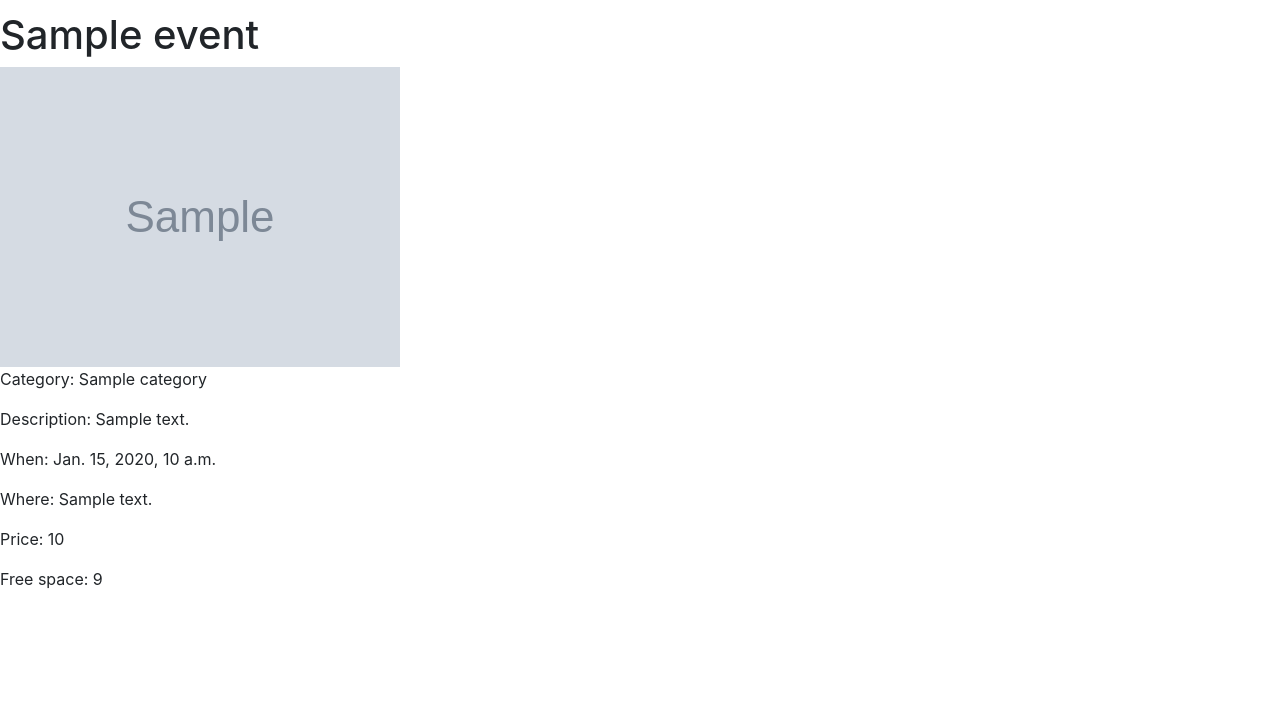
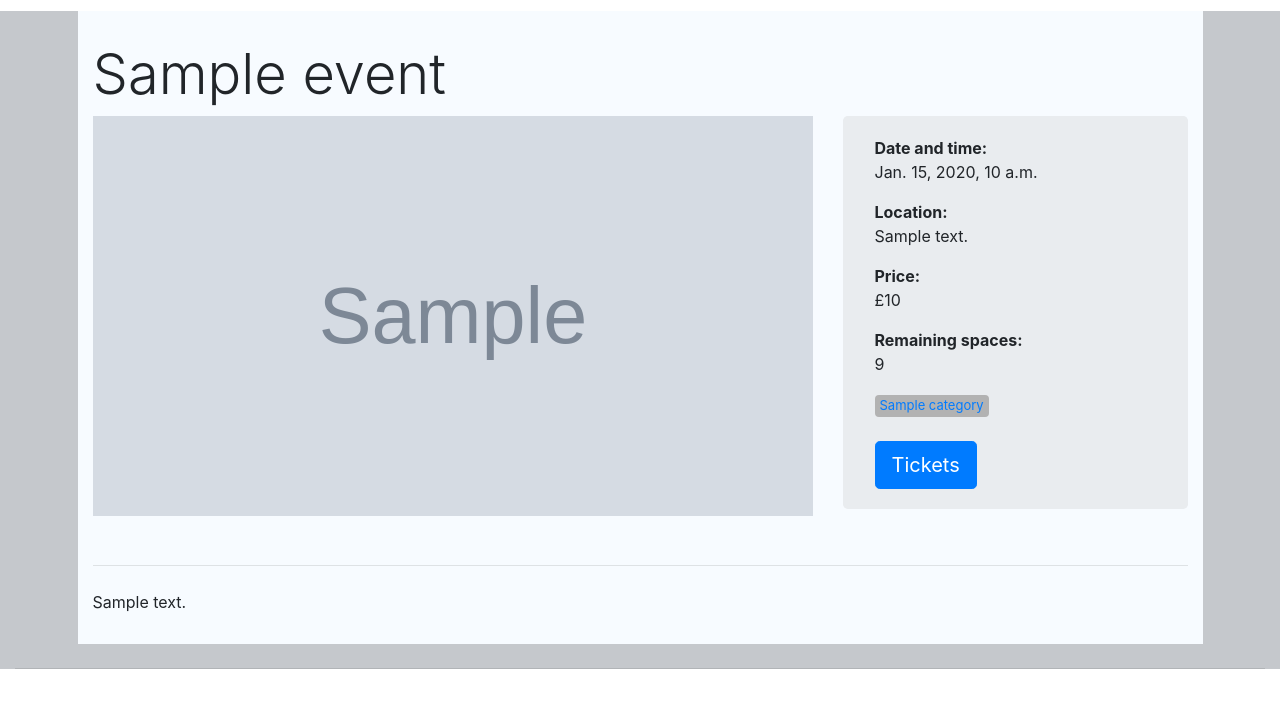
Before and after one commit to functionOverlord/eventsoc, a Django app: a page that uses templates/eventsoc/event.html in a window 1280 px wide. Shown: the part 59-767 px from the top of the page. Run offline with Django 3.2, Linux system fonts and the light colour scheme; tables that the repository leaves empty hold one stand-in row (values such as "Sample post"); grey boxes marked "Sample" are stand-in pictures; some libraries are stand-ins or nearby versions.

Commit message:
event view

```diff
--- a/static/css/base.css
+++ b/static/css/base.css
@@ -1,3 +1,34 @@
+
+.event-container{
+	background-color: #c5c8cc;
+}
+
+.event-row{
+	max-width: 90%;
+	margin: auto;
+	padding-top: 30px;
+	padding-bottom: 30px;
+	background-color: #f7fbff;
+}
+
+.event-image{
+	height: 400px;
+	width: 100%;
+	object-fit: cover;
+}
+
+.jumbotron{
+	padding-top: 20px;
+	padding-bottom: 20px;
+}
+
+.tag{
+	background-color: #b2b2b2;
+	display: inline-block;
+	padding: 1px 5px;
+	border-radius: 4px;
+	font-size: small;
+}
 
 /*{# make the event card images same size, object-fit: cover enables zoom instead of image stretching #}*/
 .card-img-top {
--- a/templates/eventsoc/event.html
+++ b/templates/eventsoc/event.html
@@ -5,30 +5,61 @@
     Event
 {% endblock %}
 
-<!-- Displays all of the event information  -->
-<!-- Just to test view, Leo to display properly -->
+
 {% block body_block %}
-    <h1>{{ event.title }}</h1>
-    <div>
-    <img class="img-fluid" src="{{ MEDIA_URL }}{{ event.picture }}" alt="Event image">
+
+    <div class="container-fluid event-container">
+
+    <div class="row event-row">
+        <div class="col-12">
+            <h1 class="display-4">{{ event.title }}</h1>
         </div>
+        <div class="col-md-8">
+            <img class="img-fluid event-image" src="{{ MEDIA_URL }}{{ event.picture }}" alt="Event image">
+        </div>
+        <div class="col-md-4">
+            <div class="jumbotron">
                 <p>
-    Category: {{event.category}}
+                    <b>Date and time:</b>
+                    <br>
+                    {{event.date}}
                 </p>
                 <p>
-    Description: {{event.description}}
+                    <b>Location:</b>
+                    <br>
+                    {{event.address}}
+                </p> <!-- TODO location icon -->
+                <p>
+                    <b>Price:</b>
+                    <br>
+                    £{{event.price}}
                 </p>
                 <p>
-    When: {{event.date}}
+                    <b>Remaining spaces:</b>
+                    <br>
+                    {{event.remaining_capacity}}
                 </p>
-    <p>
-    Where: {{event.address}}
-    </p>
-    <!-- Should display free if price is 0 -->
-    <p>
-    Price: {{event.price}}
-    </p>
-    <p>
-    Free space: {{ event.remaining_capacity }}
-    </p>
+
+                <div>
+                    <!-- TODO filter events by category if we're doing that -->
+                    <a class="tag" href="#">{{event.category}}</a>
+                </div>
+                <br>
+
+                <!-- TODO event handling -->
+                <a class="btn btn-primary btn-lg" href="#" role="button">Tickets</a>
+            </div>
+        </div>
+
+        <div class="col-12">
+            <hr class="my-4">
+            {{event.description}}
+        </div>
+
+    </div>
+
+    <hr class="my-4">
+
+    </div>
+
 {% endblock %}
```
Lines whose indentation alone changed are shown as unchanged.
